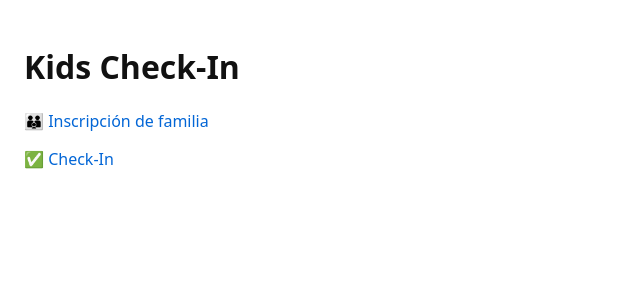
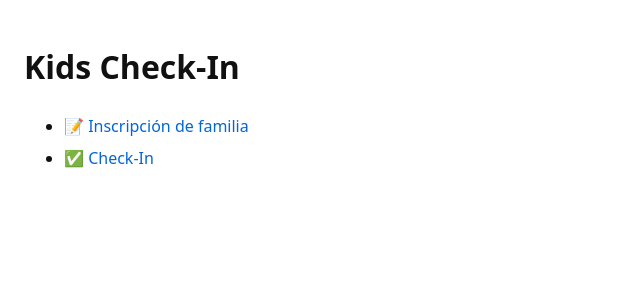
Before and after one commit to firezonekidszone/kids-checkin, a Next.js app: page / in a window 1280 px wide. Shown: the top 300 px of the page, without its empty margins (0-640 px from the left). Built offline with nearby package versions, Linux system fonts and the light colour scheme.

Commit message:
Update page.tsx

```diff
--- a/app/page.tsx
+++ b/app/page.tsx
@@ -1,9 +1,15 @@
 export default function Home() {
   return (
-    <main style={{padding:24}}>
+    <main style={{ padding: 24, maxWidth: 720 }}>
       <h1>Kids Check-In</h1>
-      <p><a href="/kiosk/signup">👪 Inscripción de familia</a></p>
-      <p><a href="/kiosk/checkin">✅ Check-In</a></p>
+      <ul style={{ lineHeight: 2 }}>
+        <li>
+          <a href="/kiosk/signup">📝 Inscripción de familia</a>
+        </li>
+        <li>
+          <a href="/kiosk/checkin">✅ Check-In</a>
+        </li>
+      </ul>
     </main>
   );
 }
```
